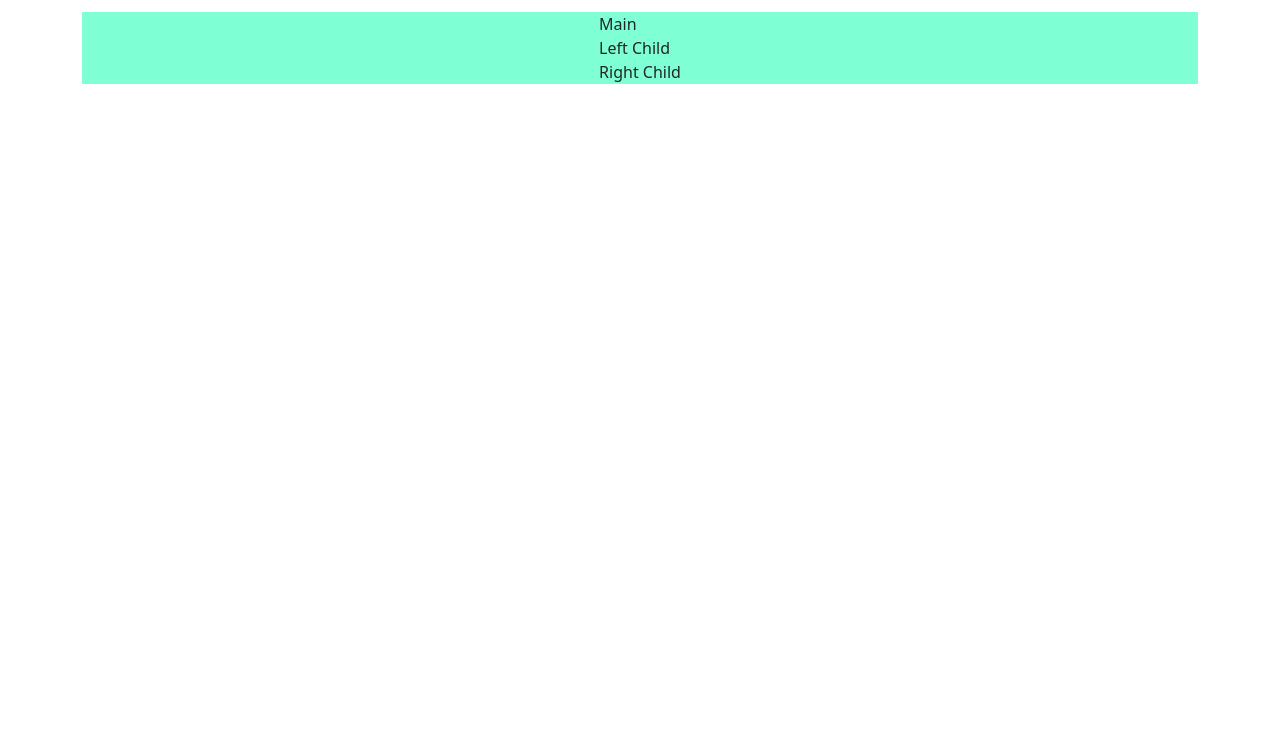
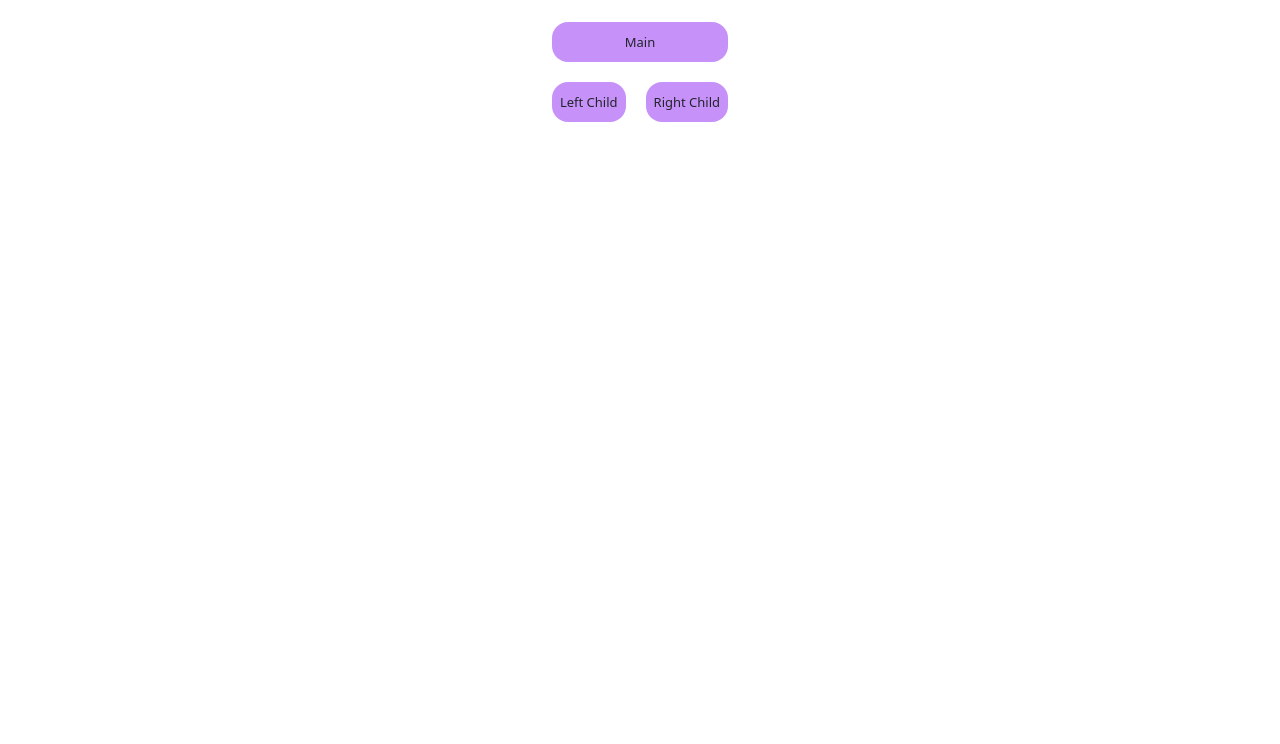
Before and after one commit to cmcnamara15/Binary-Tree-UI, a website: page index.html in a window 1280 px wide. Shown: the part 56-800 px from the top of the page. Drawn offline with nearby package versions, Linux system fonts and the light colour scheme.

Commit message:
Create styles for node element and children

```diff
--- a/style.css
+++ b/style.css
@@ -2,5 +2,27 @@
     margin-top: 30px;
     display: flex;
     justify-content: center;
-    background-color: aquamarine;
+    /* background-color: aquamarine; */
 }
+
+.node {
+    display: flex;
+    flex-direction: column;
+    align-items: center;
+}
+
+.node__element {
+    height: 40px;
+    background-color: rgb(199, 145, 250);
+    border-radius: 16px;
+    min-width: 60px;
+    padding: 4px 8px;
+    font-size: 13px;
+    line-height: 32px;
+    text-align: center;
+    margin: 10px;
+}
+
+.node__children {
+    display: flex;
+}
```
